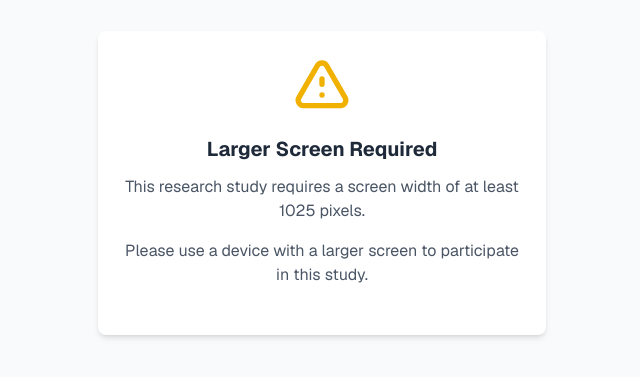
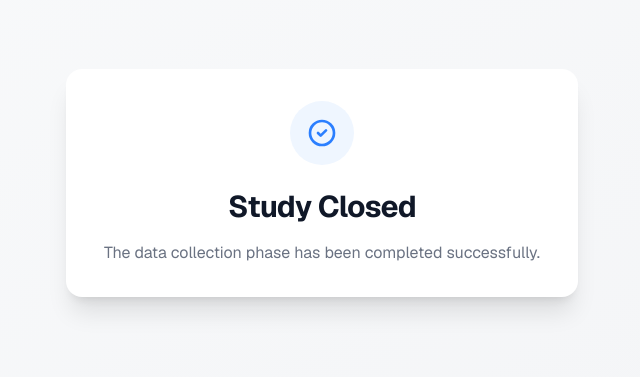
Before and after one commit to markus-roe/digital-nudging, a Next.js app: page / in a window 1280 px wide. Shown: the part 217-594 px from the top of the page, without its empty margins (318-958 px from the left). Built offline with nearby package versions, Linux system fonts and the light colour scheme; no server answers; the database is empty.

Commit message:
Add Study Closed screen to ERPPage

```diff
--- a/app/page.tsx
+++ b/app/page.tsx
@@ -4,7 +4,51 @@ import { Suspense, useEffect, useState } from 'react';
 import ERPExperiment from "@/app/components/experiment/ERPExperiment";
 import { ExperimentVersion } from "@/lib/types/experiment";
 
+function StudyClosedScreen() {
+  return (
+    <div className="min-h-screen flex items-center justify-center bg-gradient-to-br from-gray-50 to-gray-100">
+      <div className="max-w-lg w-full mx-4 p-8 bg-white rounded-2xl shadow-xl transform transition-all duration-500 hover:shadow-2xl">
+        <div className="space-y-6">
+          {/* Icon */}
+          <div className="flex justify-center">
+            <div className="w-16 h-16 bg-blue-50 rounded-full flex items-center justify-center">
+              <svg
+                className="w-8 h-8 text-blue-500"
+                fill="none"
+                stroke="currentColor"
+                viewBox="0 0 24 24"
+                xmlns="http://www.w3.org/2000/svg"
+              >
+                <path
+                  strokeLinecap="round"
+                  strokeLinejoin="round"
+                  strokeWidth={2}
+                  d="M9 12l2 2 4-4m6 2a9 9 0 11-18 0 9 9 0 0118 0z"
+                />
+              </svg>
+            </div>
+          </div>
+
+          {/* Content */}
+          <div className="text-center space-y-4">
+            <h1 className="text-3xl font-bold text-gray-900 tracking-tight">
+              Study Closed
+            </h1>
+            <div className="space-y-3">
+              <p className="text-gray-500">
+                The data collection phase has been completed successfully.
+              </p>
+            </div>
+          </div>
+        </div>
+      </div>
+    </div>
+  );
+}
+
 export default function ERPPage() {
+  return <StudyClosedScreen />;
+
   return (
     <Suspense fallback={<LoadingScreen />}>
       <ERPPageContent />
```
